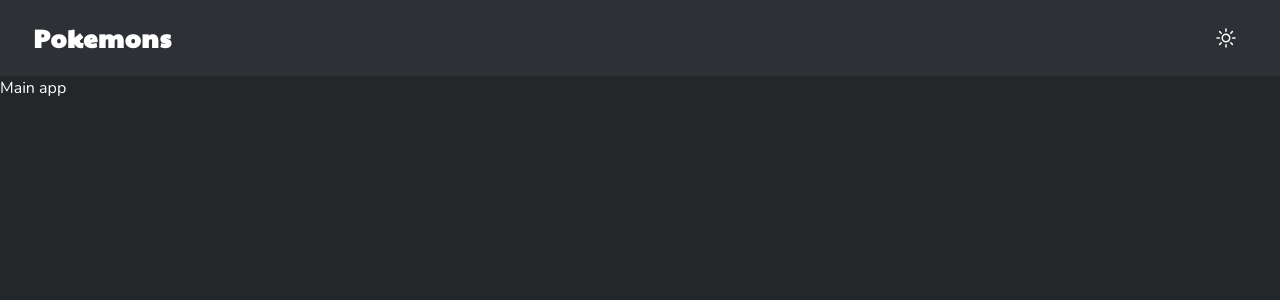
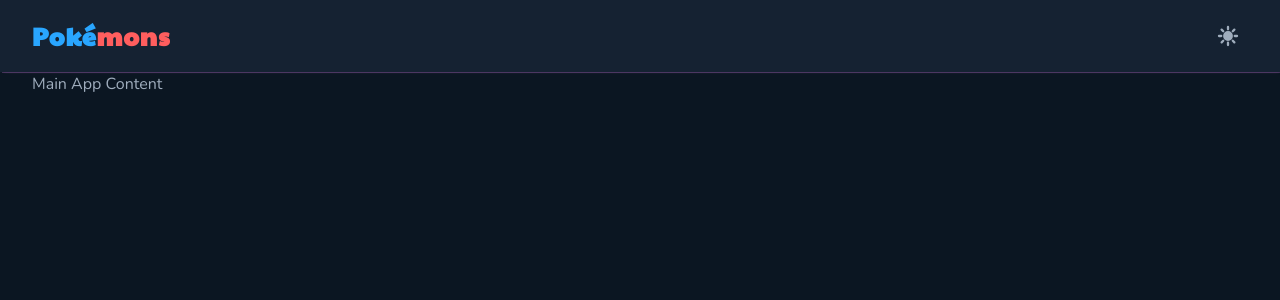
Before and after one commit to arkatsy/pokemonui-app, a React (Vite) app: page / in a window 1280 px wide. Shown: the top 300 px of the page. Built offline with nearby package versions, Linux system fonts and the light colour scheme.

Commit message:
improve color theme and layout

```diff
--- a/src/App.tsx
+++ b/src/App.tsx
@@ -4,13 +4,29 @@ import { ThemeSwitch } from "./components";
 function App() {
   return (
     <div className={styles.page}>
-      <header className={styles.header}>
-        <h1>Pokemons</h1>
-        <ThemeSwitch />
-      </header>
-      <main>Main app</main>
+      <div className={styles.topbar}>
+        <header className={styles.header}>
+          <Brand />
+          <ThemeSwitch />
+        </header>
+      </div>
+      <div className={styles.mainContainer}>
+        <main className={styles.mainContent}>
+          <p>Main App Content</p>
+        </main>
+      </div>
     </div>
   );
 }
 
+function Brand() {
+  return (
+    <a href="/">
+      <h1>
+        <span>Poké</span>mons
+      </h1>
+    </a>
+  );
+}
+
 export default App;
--- a/src/components/ThemeSwitch/themeswitch.module.css
+++ b/src/components/ThemeSwitch/themeswitch.module.css
@@ -6,7 +6,16 @@
   padding: 8px;
 }
 
+/* Theme Icons */
 .icon {
   width: 24px;
   height: 24px;
 }
+
+.dark {
+  color: var(--accent-white);
+}
+
+.light {
+  color: var(--accent-orange);
+}
--- a/src/components/ThemeSwitch/themeswitch.tsx
+++ b/src/components/ThemeSwitch/themeswitch.tsx
@@ -5,7 +5,7 @@ export function ThemeSwitch() {
   const [theme, toggleTheme] = useTheme();
 
   return (
-    <button className={styles.btn} onClick={toggleTheme}>
+    <button className={`${styles.btn} ${styles[theme]}`} onClick={toggleTheme}>
       {theme === "dark" ? <DarkThemeIcon /> : <LightThemeIcon />}
     </button>
   );
@@ -16,7 +16,7 @@ const DarkThemeIcon = () => {
   return (
     <svg
       xmlns="http://www.w3.org/2000/svg"
-      fill="none"
+      fill="currentColor"
       viewBox="0 0 24 24"
       strokeWidth={1.5}
       stroke="currentColor"
@@ -35,9 +35,9 @@ const LightThemeIcon = () => {
   return (
     <svg
       xmlns="http://www.w3.org/2000/svg"
-      fill="none"
+      fill="currentColor"
       viewBox="0 0 24 24"
-      strokeWidth={1.5}
+      strokeWidth={2.3}
       stroke="currentColor"
       className={styles.icon}
     >
--- a/src/styles/globals.css
+++ b/src/styles/globals.css
@@ -1,30 +1,53 @@
 :root {
-  --background: hsl(206, 9%, 15%);
-  --background-secondary: hsl(215, 7%, 19%);
-  --text: hsl(0, 0%, 100%);
-  --text-secondary: hsl(204, 16%, 90%);
-  --text-tertiary: hsl(204, 16%, 70%);
+  /* Equivalent to the default theme(dark) */
+  --background: #0b1622;
+  --background-secondary: #152232;
+  --text: #9fadbd;
+  --text-secondary: #8596a5;
 
-  --nunito: 'Nunito';
-  --paytone: 'Paytone One';
+  /* Random colors, why not */
+  --accent-sea: #29a6ff;
+  --accent-red: #ff5e5e;
+  --accent-green: #00d9a5;
+  --accent-yellow: #ffcc00;
+  --accent-purple: #a66dff;
+  --accent-blue: #00a6ff;
+  --accent-orange: #ff8c00;
+  --accent-pink: #ff5eaa;
+  --accent-cyan: #00d9d9;
+  --accent-lime: #a6ff00;
+  --accent-brown: #a66d00;
+  --accent-gray: #5c728a;
+  --accent-white: #edf0f4;
+  --accent-violet: #a600ff;
+
+  /* Fonts */
+  --nunito: "Nunito";
+  --paytone: "Paytone One";
+
+  /* Shadows */
+  --shadow-color: 286deg 36% 56%;
+  --shadow: 0.3px 0.5px 0.7px hsl(var(--shadow-color) / 0.34),
+    0.4px 0.8px 1px -1.2px hsl(var(--shadow-color) / 0.34),
+    1px 2px 2.5px -2.5px hsl(var(--shadow-color) / 0.34);
 }
 
+/* Light Theme */
 :root,
 html[data-theme="light"] {
-  --background: hsl(0, 0%, 100%);
-  --background-secondary: hsl(0, 0%, 90%);
-  --text: hsl(0, 0%, 0%);
-  --text-secondary: hsl(206, 9%, 15%)
-  --text-tertiary: hsl(214, 7%, 19%);
+  --background: #edf1f5;
+  --background-secondary: #fafafa;
+  --text: #5c728a;
+  --text-secondary: #9299a1;
 }
 
+/* Dark Theme */
 :root,
 html[data-theme="dark"] {
-  --background: hsl(206, 9%, 15%);
-  --background-secondary: hsl(215, 7%, 19%);
-  --text: hsl(0, 0%, 100%);
-  --text-secondary: hsl(204, 16%, 90%);
-  --text-tertiary: hsl(204, 16%, 70%);
+  --background: #0b1622;
+  --background-secondary: #152232;
+  --text: #9fadbd;
+  --text-secondary: #8596a5;
 }
 
 body {
--- a/src/styles/home.module.css
+++ b/src/styles/home.module.css
@@ -1,28 +1,72 @@
 .page {
   min-height: 100vh;
+
+  --max-width: 1920px;
+
+  --padding-inline-mobile: 16px;
+  --padding-inline-desktop: 32px;
+}
+
+.topbar {
+  height: 4em;
+  position: sticky;
+  top: 0;
+  background: var(--background-secondary);
+  box-shadow: var(--shadow);
+  -webkit-box-shadow: var(--shadow);
+  -moz-box-shadow: var(--shadow);
 }
 
 .header {
-  background: var(--background-secondary);
-  height: 4em;
+  height: inherit;
+  max-width: var(--max-width);
+  margin: 0 auto;
+
+  background: inherit;
   display: flex;
   align-items: center;
   justify-content: space-between;
-  padding-inline: 1em;
+  padding-inline: var(--padding-inline-mobile);
+
   position: sticky;
   top: 0;
+
   font-family: var(--title-font);
   letter-spacing: 0.05em;
 }
 
+.header h1 {
+  font-size: 1.5em;
+  color: var(--accent-red);
+  user-select: none;
+}
+
+.header h1 span {
+  color: var(--accent-sea);
+}
+
+.mainContainer {
+  background: var(--background-primary);
+}
+
+.mainContent {
+  max-width: var(--max-width);
+  background: inherit;
+  margin: 0 auto;
+  padding-inline: var(--padding-inline-mobile);
+}
+
 @media (min-width: 630px) {
+  .topbar {
+    height: 4.5em;
+  }
+
   .header {
-    padding-inline: 2em;
-    height: 4.5em;
+    padding-inline: var(--padding-inline-desktop);
     font-size: 1.05rem;
   }
+
+  .mainContent {
+    padding-inline: var(--padding-inline-desktop);
+  }
 }
-
-.header h1 {
-  font-size: 1.5em;
-}
--- a/src/styles/reset.css
+++ b/src/styles/reset.css
@@ -33,6 +33,11 @@ button {
   border: none;
 }
 
+a {
+  color: inherit;
+  text-decoration: none;
+}
+
 p,
 h1,
 h2,
```
